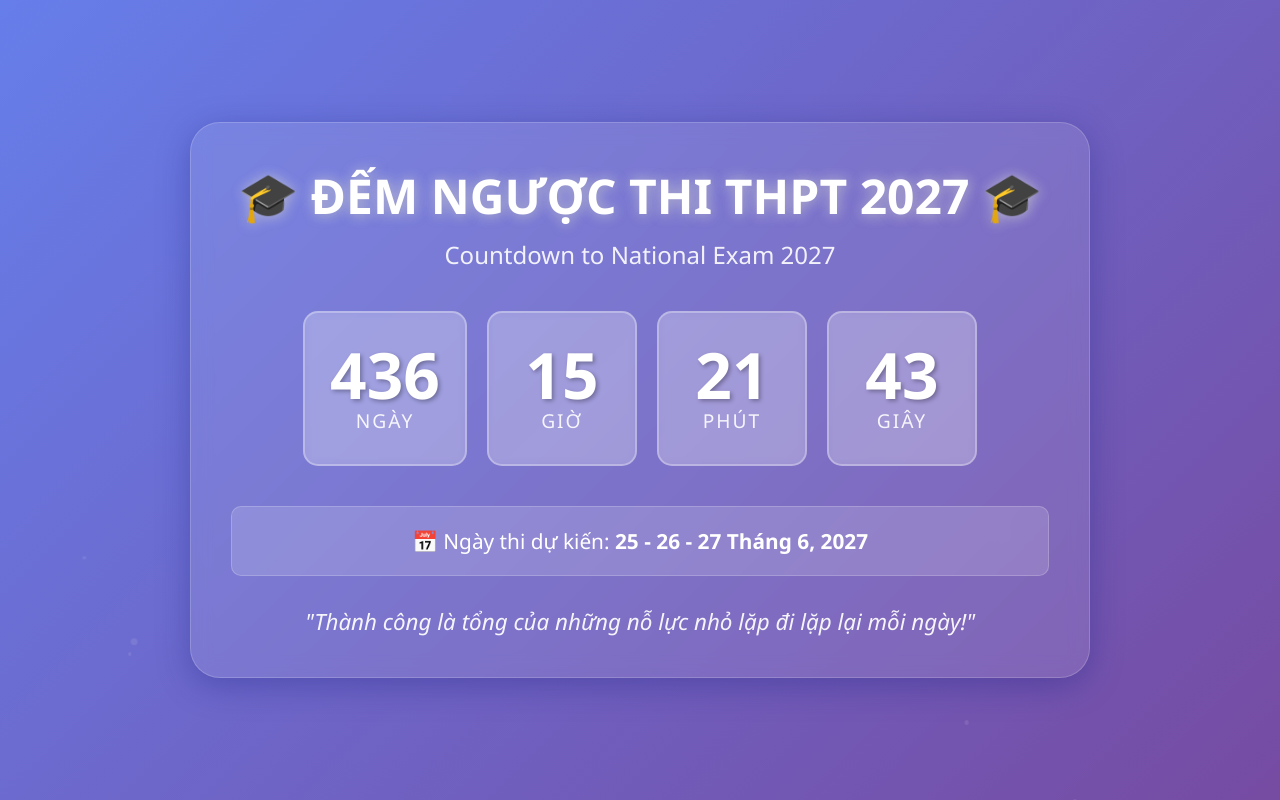
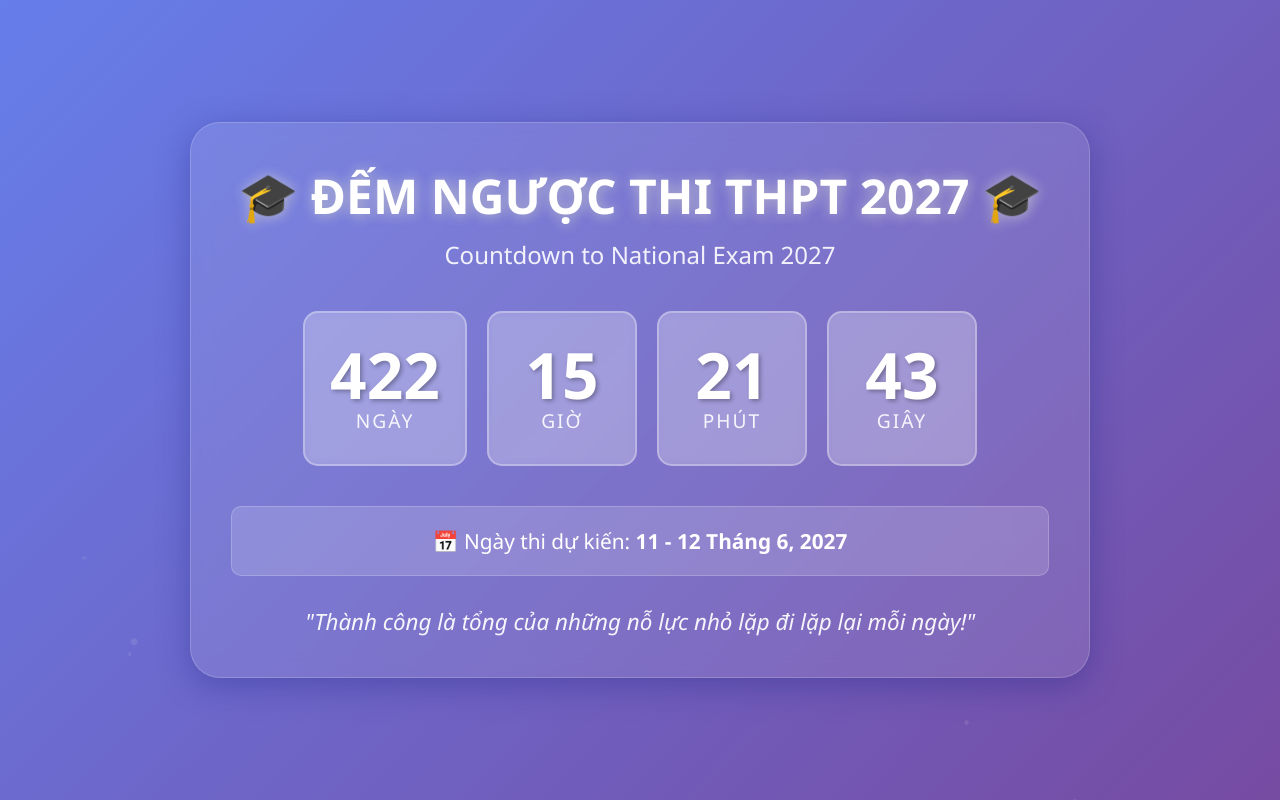
Before and after one commit to HungYesPro/countdown-thpt-2027, a plain HTML site: page index.html in a window 1280 px wide. Drawn offline with Linux system fonts and the light colour scheme.

Commit message:
Update exam date to June 11-12, 2027

```diff
--- a/index.html
+++ b/index.html
@@ -219,7 +219,7 @@
         </div>
 
         <div class="exam-date">
-            📅 Ngày thi dự kiến: <strong>25 - 26 - 27 Tháng 6, 2027</strong>
+            📅 Ngày thi dự kiến: <strong>11 - 12  Tháng 6, 2027</strong>
         </div>
 
         <p class="motivational-text">
@@ -249,7 +249,7 @@
 
         // Countdown timer - Kỳ thi THPT 2027 (thêm 365 ngày so với 2026)
         // Giả sử kỳ thi THPT 2026 là ngày 25/6/2026, thì THPT 2027 sẽ là 25/6/2027
-        const examDate = new Date('June 25, 2027 07:00:00').getTime();
+        const examDate = new Date('June 11, 2027 07:00:00').getTime();
 
         function updateCountdown() {
             const now = new Date().getTime();
```
